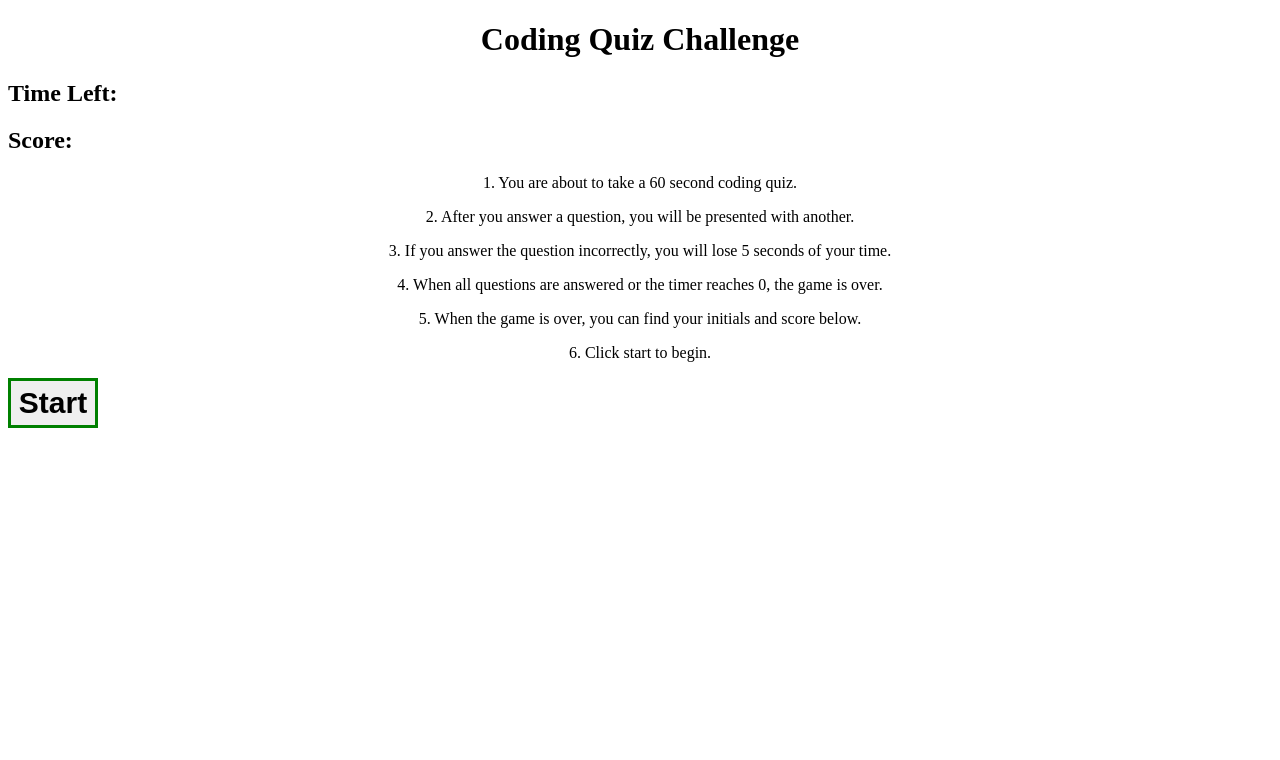
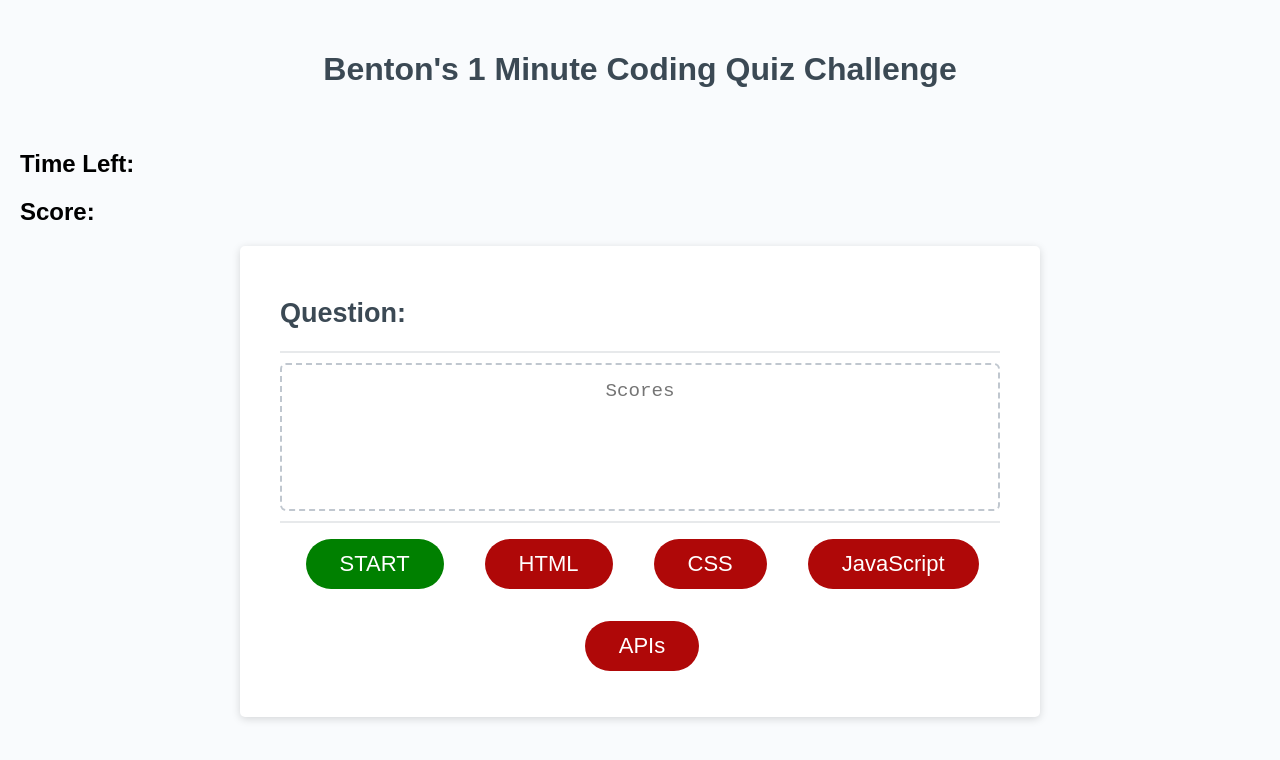
Before and after one commit to bentonwashington/04-Benton-CodeQuiz, a plain HTML site: page develop/index.html in a window 1280 px wide. Drawn offline with Linux system fonts and the light colour scheme; files that its build step writes are made by us from their sources.

Commit message:
updating

```diff
--- a/develop/index.html
+++ b/develop/index.html
@@ -1,3 +1,60 @@
+<!DOCTYPE html>
+<html lang="en">
+
+  <head>
+    <title>Benton's Coding Quiz</title>
+    <meta charset="UTF-8" />
+    <meta name="viewport" content="width=device-width, initial-scale=1.0" />
+    <meta http-equiv="X-UA-Compatible" content="ie=edge" />
+    <link rel="stylesheet" href="./style.css" />
+  </head>
+
+  <body>
+    <div class="wrapper">
+      <header>
+        <h1>Benton's 1 Minute Coding Quiz Challenge</h1>
+      </header>
+
+      <nav id='navbar'>
+        <h2>Time Left: <span class='time'> </span> </h2>
+        <h2>Score: <span id='score'> </span></h2>
+      </nav>
+
+      <div class="card">
+        <div class="card-header">
+          <h2>Question:<span class= 'question'> </span></h2>
+        </div>
+        <div class="card-body">
+          <textarea
+            readonly
+            id="password"
+            placeholder="Scores"
+            aria-label="Generated Password"
+          ></textarea>
+        </div>
+        <div class="card-footer">
+          <button id="start" class="btn">START</button>
+          <button id="choicea" class="btn">HTML</button>
+          <button id="choiceb" class="btn">CSS</button>
+          <button id="choicec" class="btn">JavaScript</button>
+          <button id="choiced" class="btn">APIs</button>
+        </div>
+      </div>
+
+
+    </div>
+    <script src="./script.js"></script>
+  </body>
+
+
+</html>
+
+
+
+
+
+
+<!--
 <!DOCTYPE html>
 <html lang="en">
 
@@ -33,4 +90,4 @@
 
   <script> src=" script.js"</script>
 </body>
-</html>
+</html> -->
--- a/develop/script.js
+++ b/develop/script.js
@@ -1,3 +1,16 @@
+var timeEl = document.querySelector('.time');
+var scoreEl = document.querySelector('#score');
+var questionEl = document.querySelector('.question');
+var buttonsEl = document.querySelector('.btn');
+var choiceaEl = document.querySelector('#choicea');
+var choicebEl = document.querySelector('#choiceb');
+var choicecEl = document.querySelector('#choicec');
+var choicedEl = document.querySelector('#choiced');
+var startEl = document.querySelector('#start');
+
+var secondsLeft = 60;
+var highScore = 0;
+
 var codingQuiz = {
     question1: '1. Which programming language is known as the foundation or bones of a website?',
     choices1: ['HTML','CSS','Javascript','API'],
@@ -16,20 +29,35 @@
     answer4: 'API',
 };
 
-var display = document.querySelector('.display');
-var start = document.querySelector('.start-button');
-var timeEl = document.querySelector('.time');
-var secondsLeft = 60;
 
-function startTime() {
+
+function takeQuiz() {
+    // start button disappears
+startEl.setAttribute('style', 'visibility: hidden');
+    // Timer begins when user clicks start button
     var timerInterval = setInterval(function() {
         secondsLeft--;
-        timeEl.textContent = secondsLeft + 'seconds left till quiz ends.';
-
-        if(secondsleft === 0) {
+        timeEl.textContent = secondsLeft + ' seconds left till quiz ends.';
+// supposed to stop when hit 0
+        if (secondsleft === 0) {
             clearInterval(timerInterval);
         }
     }, 1000);
+// // Question 1 appears.
+// If right buttton clicked, +50 pts and go to next question
+// If wrong button clicked, +0 pts and go to next question
+questionEl.textContent = codingQuiz.question1;
+if (choiceaEl.clicked == true) {
+    questionEl.textContent = codingQuiz.question2;
+};
+// if(document.getElementById('choicea').clicked == true) {
+//     scoreEl.textContent = highScore + 50;
+//     questionEl.textContent = codingQuiz.question2
+// else
+//     scoreEl.textContent = highScore + 0;
+//     questionEl.textContent = codingQuiz.question2
+// };
+
 }
 
-start.addEventListener("click", startTime)
+start.addEventListener("click", takeQuiz)
--- a/develop/style.css
+++ b/develop/style.css
@@ -1,7 +1,142 @@
-button {
-    height: 50px;
-    width: 90px;
-    font-weight: bold;
-    font-size: 30px;
-    border: 3px solid green;
+*,
+*::before,
+*::after {
+  box-sizing: border-box;
 }
+
+#start {
+    background-color: green;
+}
+
+html,
+body,
+.wrapper {
+  height: 100%;
+  margin: 0;
+  padding: 0;
+}
+
+body {
+  font-family: sans-serif;
+  background-color: #f9fbfd;
+}
+
+.wrapper {
+  padding-top: 30px;
+  padding-left: 20px;
+  padding-right: 20px;
+}
+
+header {
+  text-align: center;
+  padding: 20px;
+  padding-top: 0px;
+  color: hsl(206, 17%, 28%);
+}
+
+.card {
+  background-color: hsl(0, 0%, 100%);
+  border-radius: 5px;
+  border-width: 1px;
+  box-shadow: rgba(0, 0, 0, 0.15) 0px 2px 8px 0px;
+  color: hsl(206, 17%, 28%);
+  font-size: 18px;
+  margin: 0 auto;
+  max-width: 800px;
+  padding: 30px 40px;
+}
+
+.card-header::after {
+  content: " ";
+  display: block;
+  width: 100%;
+  background: #e7e9eb;
+  height: 2px;
+}
+
+.card-body {
+  min-height: 100px;
+}
+
+.card-footer {
+  text-align: center;
+}
+
+.card-footer::before {
+  content: " ";
+  display: block;
+  width: 100%;
+  background: #e7e9eb;
+  height: 2px;
+}
+
+.card-footer::after {
+  content: " ";
+  display: block;
+  clear: both;
+}
+
+
+.btn {
+  border: none;
+  background-color: hsl(360, 91%, 36%);
+  border-radius: 25px;
+  box-shadow: rgba(0, 0, 0, 0.1) 0px 1px 6px 0px rgba(0, 0, 0, 0.2) 0px 1px 1px
+    0px;
+  color: hsl(0, 0%, 100%);
+  display: inline-block;
+  font-size: 22px;
+  line-height: 22px;
+  margin: 16px 16px 16px 20px;
+  padding: 14px 34px;
+  text-align: center;
+  cursor: pointer;
+}
+
+button[disabled] {
+  cursor: default;
+  background: #c0c7cf;
+}
+
+.float-right {
+  float: right;
+}
+
+#password {
+  -webkit-appearance: none;
+  -moz-appearance: none;
+  appearance: none;
+  border: none;
+  display: block;
+  width: 100%;
+  padding-top: 15px;
+  padding-left: 15px;
+  padding-right: 15px;
+  padding-bottom: 85px;
+  font-size: 1.2rem;
+  text-align: center;
+  margin-top: 10px;
+  margin-bottom: 10px;
+  border: 2px dashed #c0c7cf;
+  border-radius: 6px;
+  resize: none;
+  overflow: hidden;
+}
+
+@media (max-width: 690px) {
+  .btn {
+    font-size: 1rem;
+    margin: 16px 0px 0px 0px;
+    padding: 10px 15px;
+  }
+
+  #password {
+    font-size: 1rem;
+  }
+}
+
+@media (max-width: 500px) {
+  .btn {
+    font-size: 0.8rem;
+  }
+}
```
